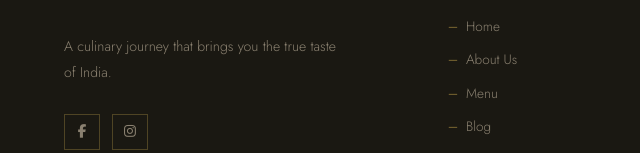
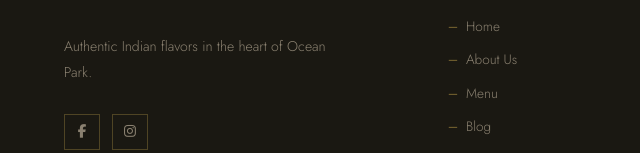
Before and after one commit to AnkaraBojji/Lavish-Clone, a plain HTML site: page blog.html in a window 1280 px wide. Shown: the part 861-1014 px from the top of the page, 0-640 px from the left. Drawn offline with nearby package versions, Linux system fonts and the light colour scheme.

Commit message:
Update blog.html

```diff
--- a/blog.html
+++ b/blog.html
@@ -4,7 +4,7 @@
 <head>
     <meta charset="UTF-8" />
     <meta name="viewport" content="width=device-width, initial-scale=1.0" />
-    <meta name="description" content="Stay updated with latest culinary news and events from Lavish – The Multi Cuisine Restaurant." />
+    <meta name="description" content="Stay updated with latest news and events from Lavish – The Multi Cuisine Restaurant." />
     <title>Blog - Lavish</title>
     <link href="https://fonts.googleapis.com/css2?family=Cormorant+Garamond:ital,wght@0,400;0,500;0,600;0,700;1,400;1,600&family=Jost:wght@300;400;500;600&display=swap" rel="stylesheet" />
     <link rel="stylesheet" href="https://cdnjs.cloudflare.com/ajax/libs/font-awesome/6.5.0/css/all.min.css" />
@@ -63,7 +63,7 @@
         <div class="footer-main">
             <div class="footer-brand">
                 <div class="footer-brand-name">LAVISH</div>
-                <p>A culinary journey that brings you the true taste of India.</p>
+                <p>Authentic Indian flavors in the heart of Ocean Park.</p>
                 <div class="social-links">
                     <a href="https://www.facebook.com/LavishOceanPark" class="social-link" target="_blank" aria-label="Facebook"><i class="fab fa-facebook-f"></i></a>
                     <a href="https://www.instagram.com/lavishthemulticuisine" class="social-link" target="_blank" aria-label="Instagram"><i class="fab fa-instagram"></i></a>
```
